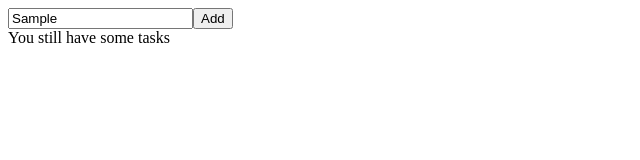
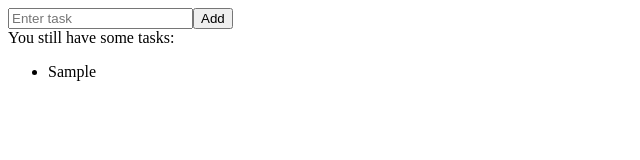
Before and after one commit to 3ndrius/AppReact, a React (Create React App) app: page / in a window 1280 px wide. Both pictures are taken after typing "Sample" into the empty fields and a click on the button "Add". Shown: the top 160 px of the page, without its empty margins (0-640 px from the left). Built offline with nearby package versions, Linux system fonts and the light colour scheme.

Commit message:
Click button and add item

```diff
--- a/src/components/Tasks.js
+++ b/src/components/Tasks.js
@@ -7,7 +7,7 @@ class Tasks extends Component {
         super(props);
         // this.onInputChange = this.onInputChange.bind(this); adding without es6
         this.state = ({
-            todos: ["Running", "Walking"],
+            todos: [],
             currentList: ""
         });
     }//end of constructor
@@ -16,15 +16,31 @@ class Tasks extends Component {
         this.setState({
             currentList: e.target.value
         });
-    }
+    }// end function
+    onClick = () => {
+        let todosCopy = this.state.todos.slice();
+        todosCopy.push(this.state.currentList);
+
+        this.setState({
+            todos: todosCopy, currentList: ""
+        });
+
+    }//end function
     render() {
+
+        let allTasks = this.state.todos.map((item,index) => {
+            return(
+                <li key={index}> {item}</li>
+            );
+        });
+
         return(
-
-            <div>
+           <div>
                 <input placeholder="Enter task " value={this.state.currentList} onChange={this.onInputChange}/>
-                <button> Add </button>
+                <button onClick={this.onClick}> Add </button>
                 <br/>
-               {this.state.todos.length === 0 ? " No tasks yet" : "You still have some tasks"}
+               {this.state.todos.length === 0 ? " No tasks yet" : "You still have some tasks"}:
+               <ul> {allTasks} </ul>
 
              </div>
         );//end return
```
